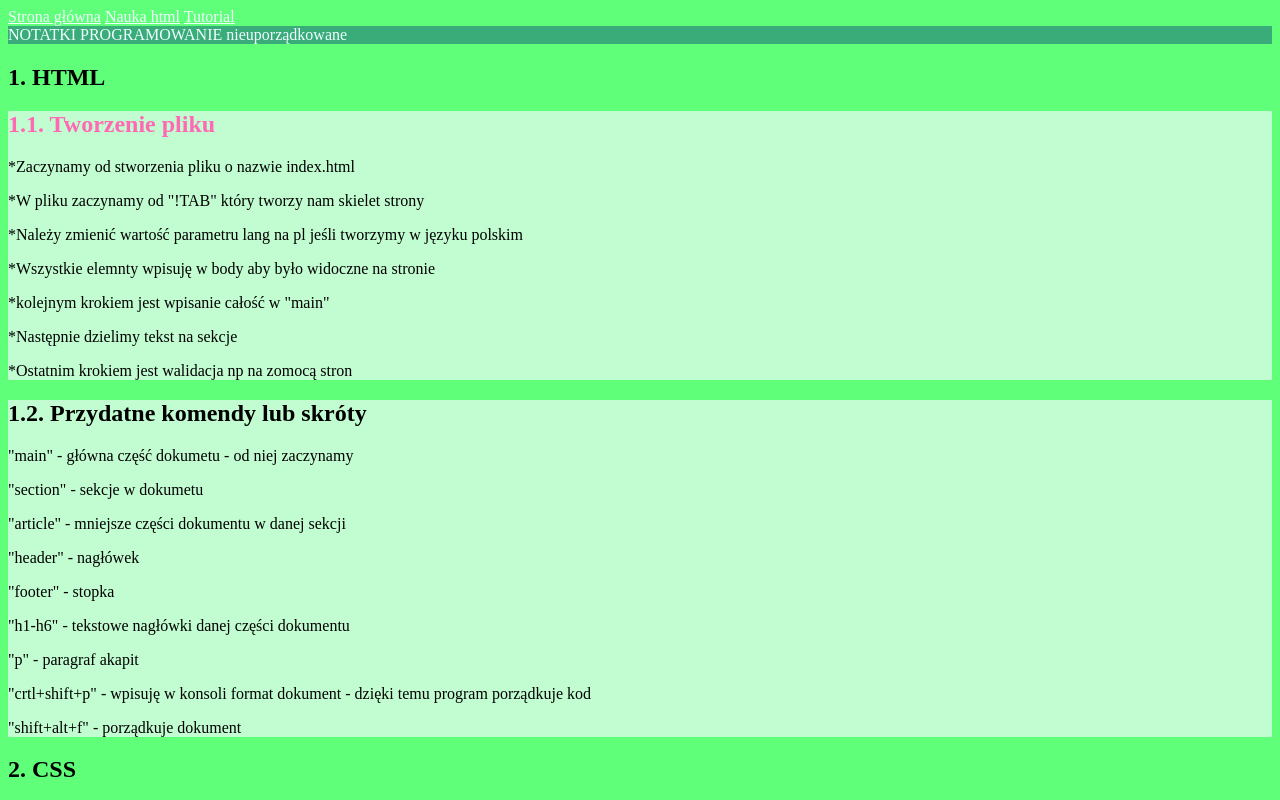
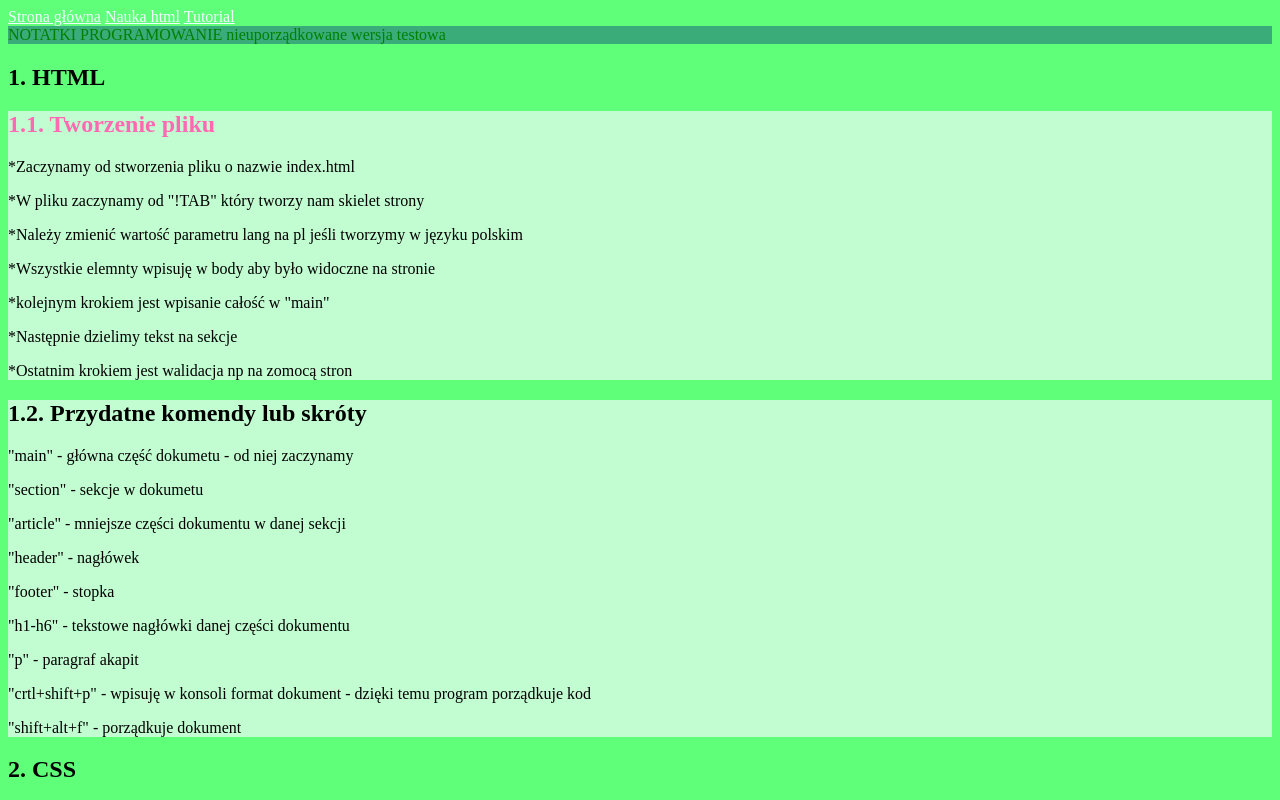
Before and after one commit to mateusz-mroz/homepage, a plain HTML site: page index.html in a window 1280 px wide. Shown: the top 800 px of the page. Drawn offline with Linux system fonts and the light colour scheme.

Commit message:
new heading content & new top color

```diff
--- a/index.html
+++ b/index.html
@@ -19,7 +19,7 @@
     </header>
     <main>
         <header id="top">
-            NOTATKI PROGRAMOWANIE nieuporządkowane
+            NOTATKI PROGRAMOWANIE nieuporządkowane wersja testowa
         </header>
         <section>
             <h1>1. HTML</h1>
--- a/style.css
+++ b/style.css
@@ -11,7 +11,7 @@ article {
 }
 
 #top {
-    color: azure;
+    color: green;
     background: #093f7c6e;
 }
 
```
